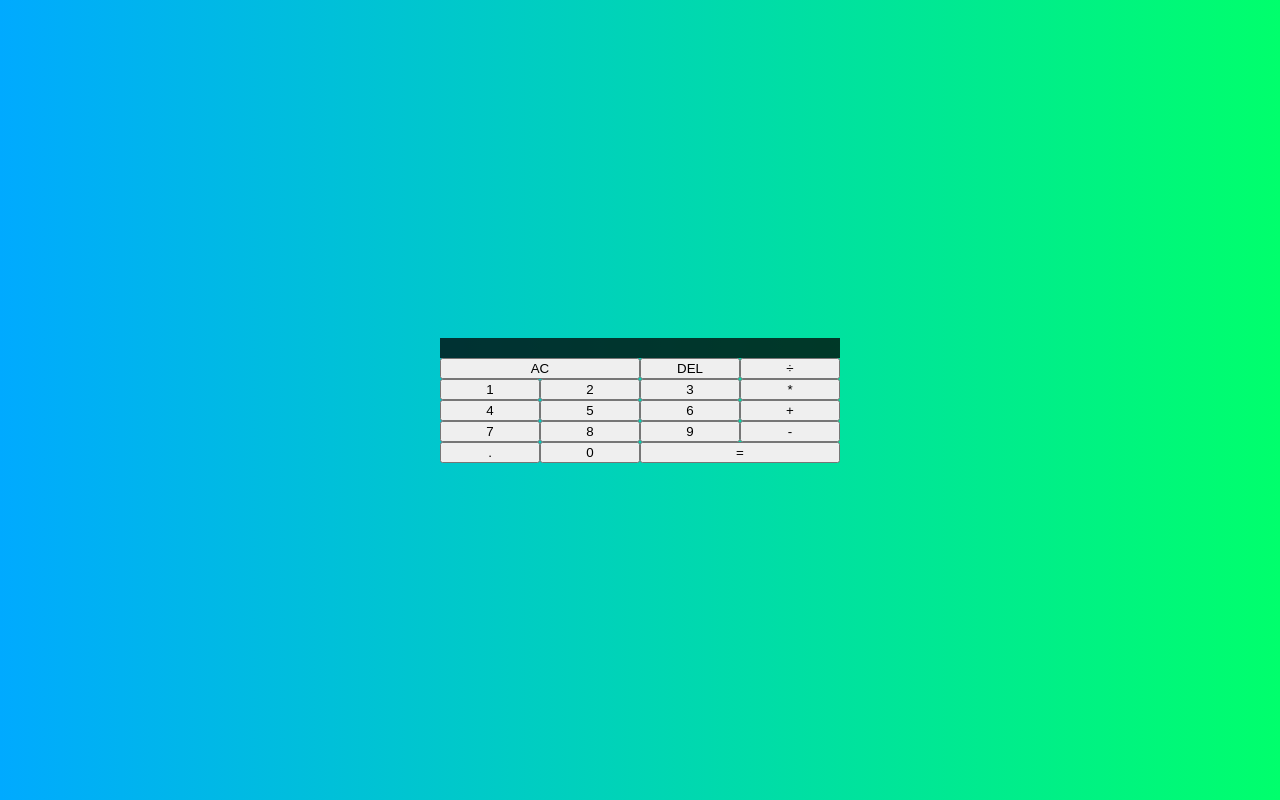
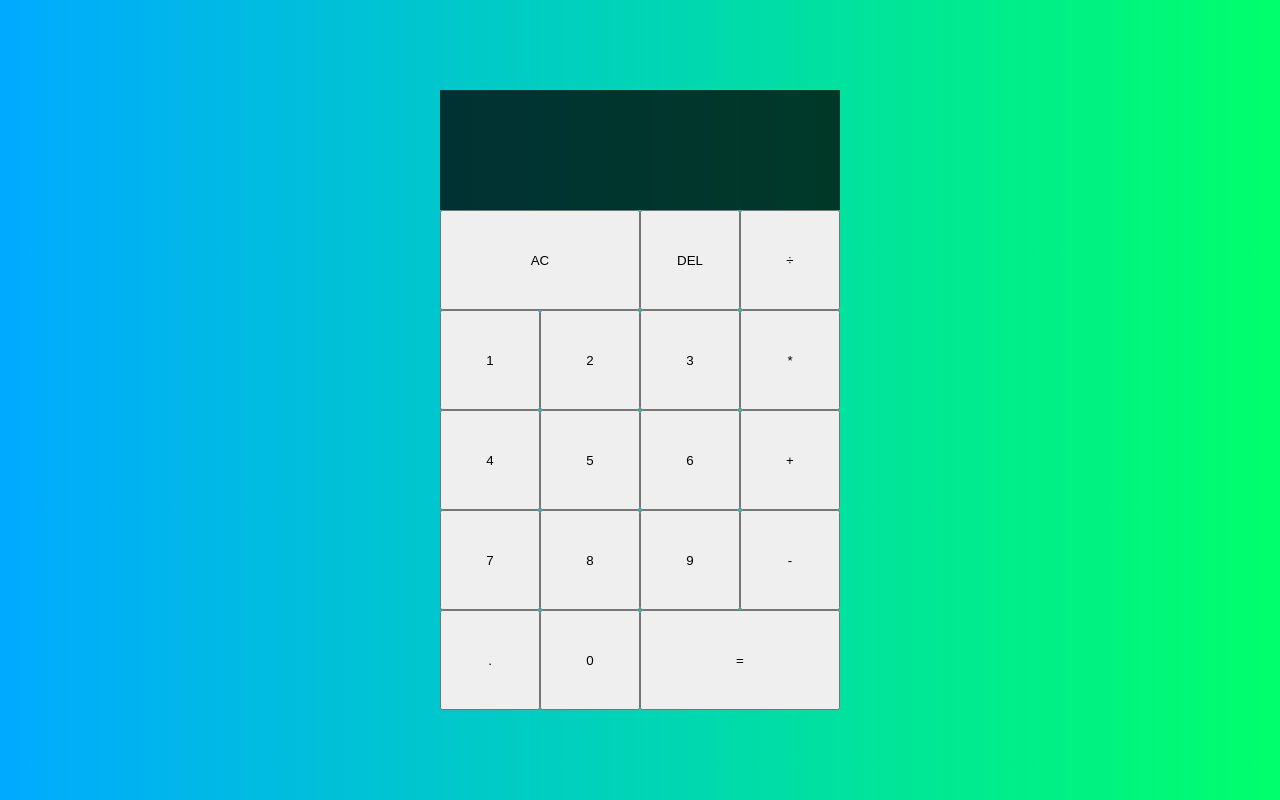
Before and after one commit to JacMarti/javascript-calculator-master, a plain HTML site: page index.html in a window 1280 px wide. Drawn offline with Linux system fonts and the light colour scheme.

Commit message:
Update styles.css
Fixed minmax typo on line 19 (was spelled minxmax)

```diff
--- a/styles.css
+++ b/styles.css
@@ -16,7 +16,7 @@ body {
     align-content: center;
     min-height: 100vh;
     grid-template-columns: repeat(4, 100px);
-    grid-template-rows: minxmax(120px, auto) repeat(5, 100px);
+    grid-template-rows: minmax(120px, auto) repeat(5, 100px);
 }
 
 .calulator-grid > button {
@@ -33,6 +33,7 @@ body {
 
 .span-two {
     grid-column: span 2;
+
 }
 
 .output {
@@ -42,7 +43,7 @@ body {
     align-items: flex-end;
     justify-content: space-around;
     flex-direction: column;
-    padding: 10px;
+    padding: 20px;
     word-wrap: break-word;
     word-break: break-all;
 }
```
